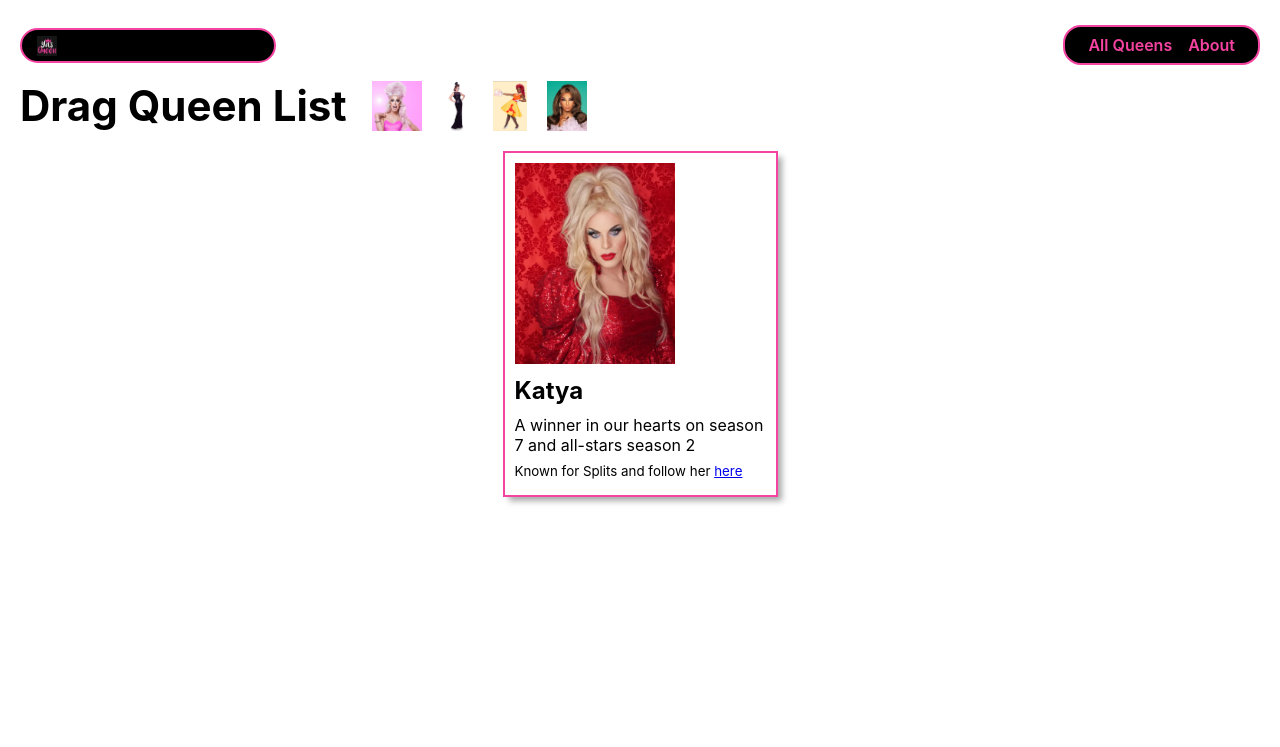
After one commit to EleahBurman/drag-queen-collector, a Django app: page /dragqueens/ in a window 1280 px wide. The commit adds this page. Shown: the top 747 px of the page. Run offline with Django 4.2, Linux system fonts and the light colour scheme.

Commit message:
Render data for index in template

```diff
--- /dev/null
+++ b/main_app/static/css/dragqueens/dragqueen-index.css
@@ -0,0 +1,47 @@
+.card-container {
+  padding: 0 30px;
+  display: flex;
+  justify-content: center;
+  flex-wrap: wrap;
+}
+
+.card {
+  width: 275px;
+  margin: 10px;
+  border: var(--borders);
+  box-shadow: var(--card-box-shadow);
+}
+
+.card-content {
+  padding: 10px;
+  width: 100%;
+}
+
+.card-img-container {
+  max-width: 80%;
+  height: 50%;
+}
+
+.katya-img{
+  max-width: 80%;
+  height: 50%;
+}
+.usr-img {
+  width: 100%;
+  border-radius: var(--card-border-radius);
+}
+
+.card > a {
+  text-decoration: none;
+  color: var(--text-color);
+}
+
+.card h2 {
+  margin: 10px 0;
+  font-size: var(--font-xl);
+}
+
+.card p {
+  margin: 5px 0;
+  font-size: var(--font-reg);
+}
--- a/main_app/templates/base.html
+++ b/main_app/templates/base.html
@@ -29,6 +29,7 @@
     </div>
     <nav>
       <ul>
+        <li><a href="/dragqueens">All Queens</a></li>
         <li><a href="/about">About</a></li>
       </ul>
     </nav>
--- /dev/null
+++ b/main_app/templates/dragqueens/index.html
@@ -0,0 +1,49 @@
+{% extends 'base.html' %}
+{% load static %}
+
+{% block head %}
+<link
+  rel="stylesheet"
+  type="text/css"
+  href="{% static 'css/dragqueens/dragqueen-index.css' %}"
+/>
+{% endblock %}
+
+{% block content %}
+
+<section class="page-header">
+  <h1>Drag Queen List</h1>
+  <img src="{% static 'images/alaska.png' %}" alt="Alaska" />
+  <img src="{% static 'images/biancadelrio.png' %}" alt="Bianca Del Rio" />
+  <img src="{% static 'images/bobthedragqueen.png' %}" alt="Bob the Drag Queen" />
+  <img src="{% static 'images/shangela.png' %}" alt="Shangela" />
+</section>
+
+<section class="card-container">
+  {% for dragqueen in dragqueens %}
+    <div class="card">
+      <div class="card-content">
+        <div class="card-img-container">
+          <img
+            src="{% static 'images/katya.png' %}"
+            alt="Katya"
+            class="katya-img"
+          >
+        </div>
+        <h2 class="card-title">{{ dragqueen.name }}</h2>
+        {% if dragqueen.winner %}
+          <p>A winner, darling, on season {{ dragqueen.season }}</p>
+        {% elif dragqueen.winnerofallstars %}
+          <p>A winner, darling, on all-stars season {{ dragqueen.allstars}}
+        {% elif dragqueen.allstars %}
+          <p>A winner in our hearts on season {{ dragqueen.season }} and all-stars season {{dragqueen.allstars}}</p>
+        {% else %}
+          <p>There's always All-Stars!</p>
+        {% endif %}
+        <p><small>Known for {{ dragqueen.specialty }} and follow her <a href="http://www.instagram.com/{{dragqueen.instagramhandle}}">here</a></small></p>
+      </div>
+    </div>
+  {% endfor %}
+</section>
+
+{% endblock %}
--- a/main_app/urls.py
+++ b/main_app/urls.py
@@ -4,4 +4,5 @@ from . import views
 urlpatterns = [
   path('', views.home, name='home'),
   path('about/', views.about, name='about'),
+  path('dragqueens/', views.dragqueen_index, name='dragqueen-index')
 ]
--- a/main_app/views.py
+++ b/main_app/views.py
@@ -7,3 +7,20 @@ def home(request):
 
 def about(request):
   return render(request, 'about.html')
+
+class Queen:
+  def __init__(self, name, season, winner, allstars, winnerofallstars, specialty, instagramhandle):
+    self.name = name
+    self.season = season
+    self.winner = winner
+    self.allstars = allstars
+    self.winnerofallstars = winnerofallstars
+    self.specialty = specialty
+    self.instagramhandle = instagramhandle
+
+dragqueens = [
+  Queen('Katya', 7, False, 2, False, 'Splits', 'katya_zamo')
+]
+
+def dragqueen_index(request):
+  return render(request, 'dragqueens/index.html', {'dragqueens': dragqueens })
```
Also changed, not shown: main_app/static/images/alaska.png (added), main_app/static/images/biancadelrio.png (added), main_app/static/images/bobthedragqueen.png (added), main_app/static/images/katya.png (added), main_app/static/images/shangela.png (added).
